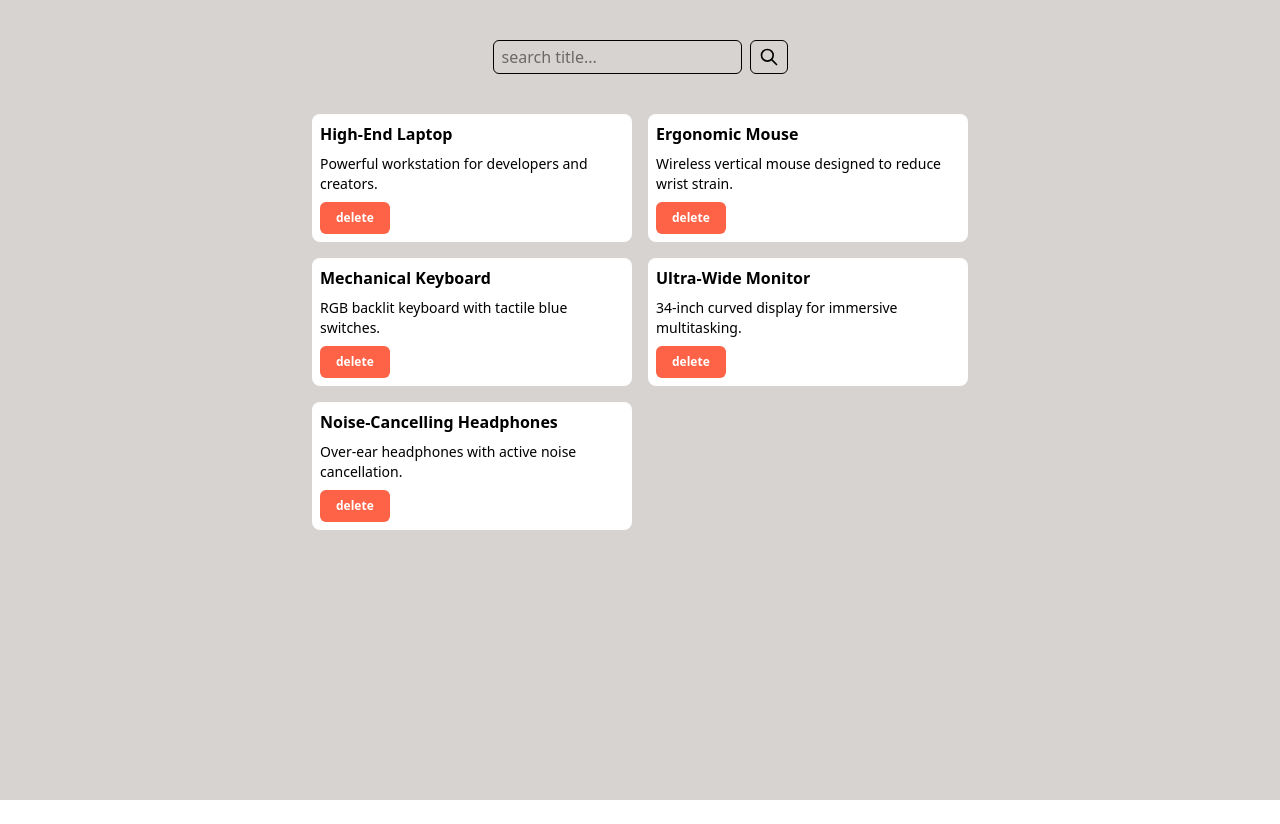
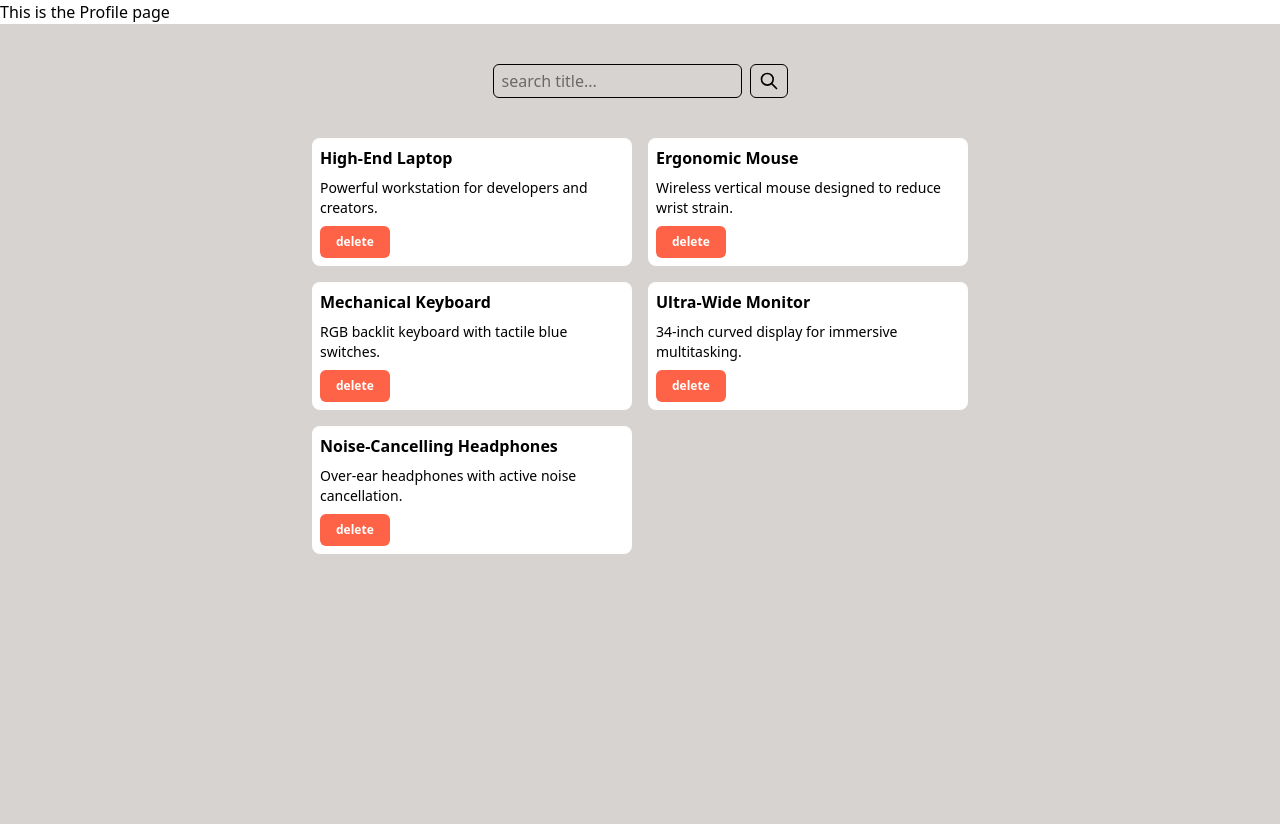
Before and after one commit to IrakliAmbroladze/react-geolab, a React (Vite) app: page /profile in a window 1280 px wide. Before the commit the page ends 800 px from the top, so only its background shows below. Built offline with nearby package versions, Linux system fonts and the light colour scheme.

Commit message:
feat: create first functional test Route

```diff
--- a/src/App.jsx
+++ b/src/App.jsx
@@ -7,6 +7,8 @@ import {
   deleteProduct,
 } from "./utils/products-action";
 import { products as initialProducts } from "./constants/products";
+import { Route, Routes } from "react-router-dom";
+import Profile from "./pages/Profile";
 
 function App() {
   const searchRef = useRef();
@@ -51,6 +53,10 @@ function App() {
     }
   };
   return (
+    <>
+      <Routes>
+        <Route path="/profile" element={<Profile />} />
+      </Routes>
       <div className="w-full min-h-lvh bg-stone-300 py-10">
         <div className="flex justify-center items-center gap-2">
           <input
@@ -72,6 +78,7 @@ function App() {
           ))}
         </div>
       </div>
+    </>
   );
 }
 
--- /dev/null
+++ b/src/pages/Profile.jsx
@@ -0,0 +1,7 @@
+export default function Profile() {
+  return (
+    <>
+      <div>This is the Profile page</div>
+    </>
+  );
+}
```
Lines whose indentation alone changed are shown as unchanged.
